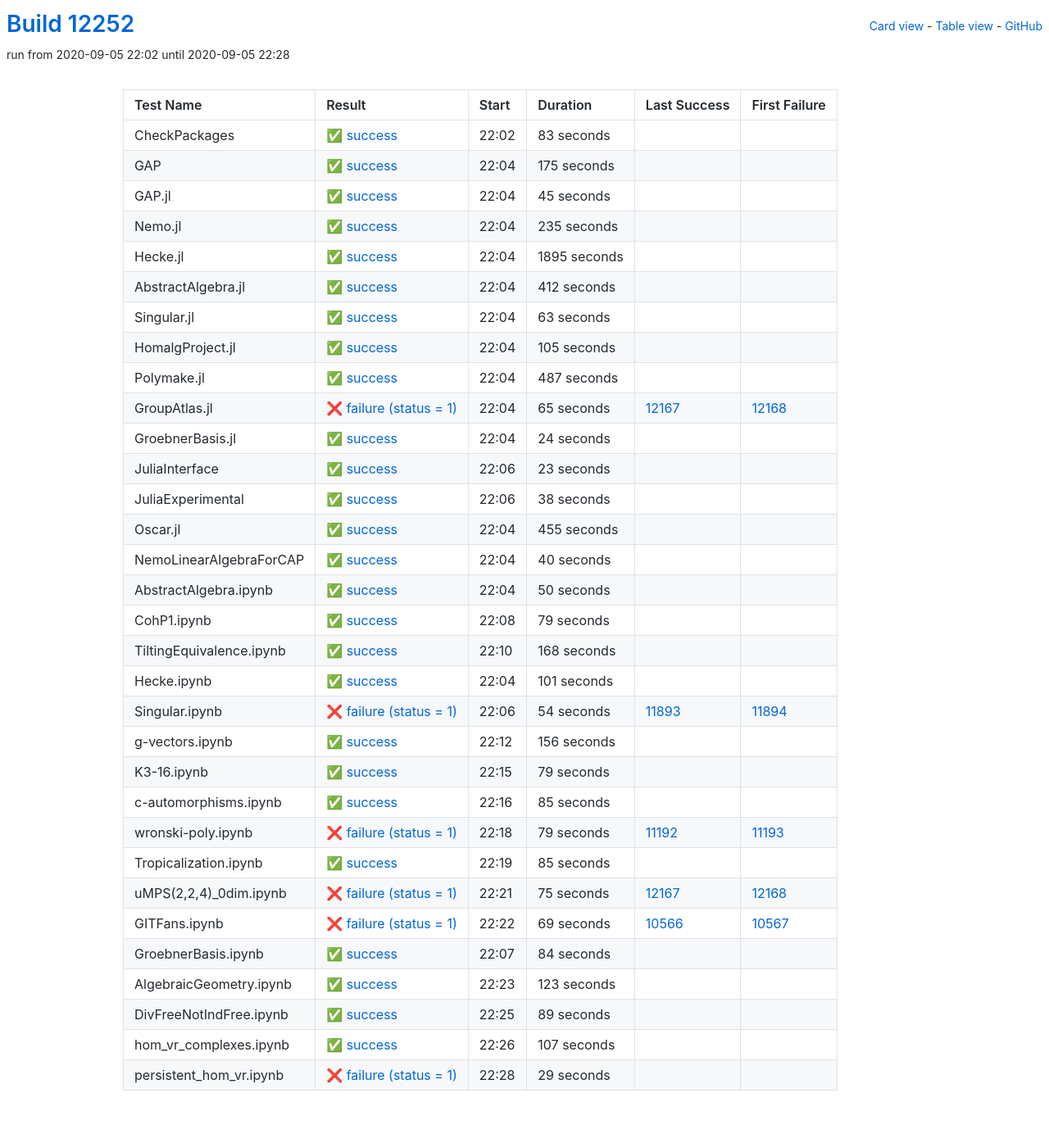
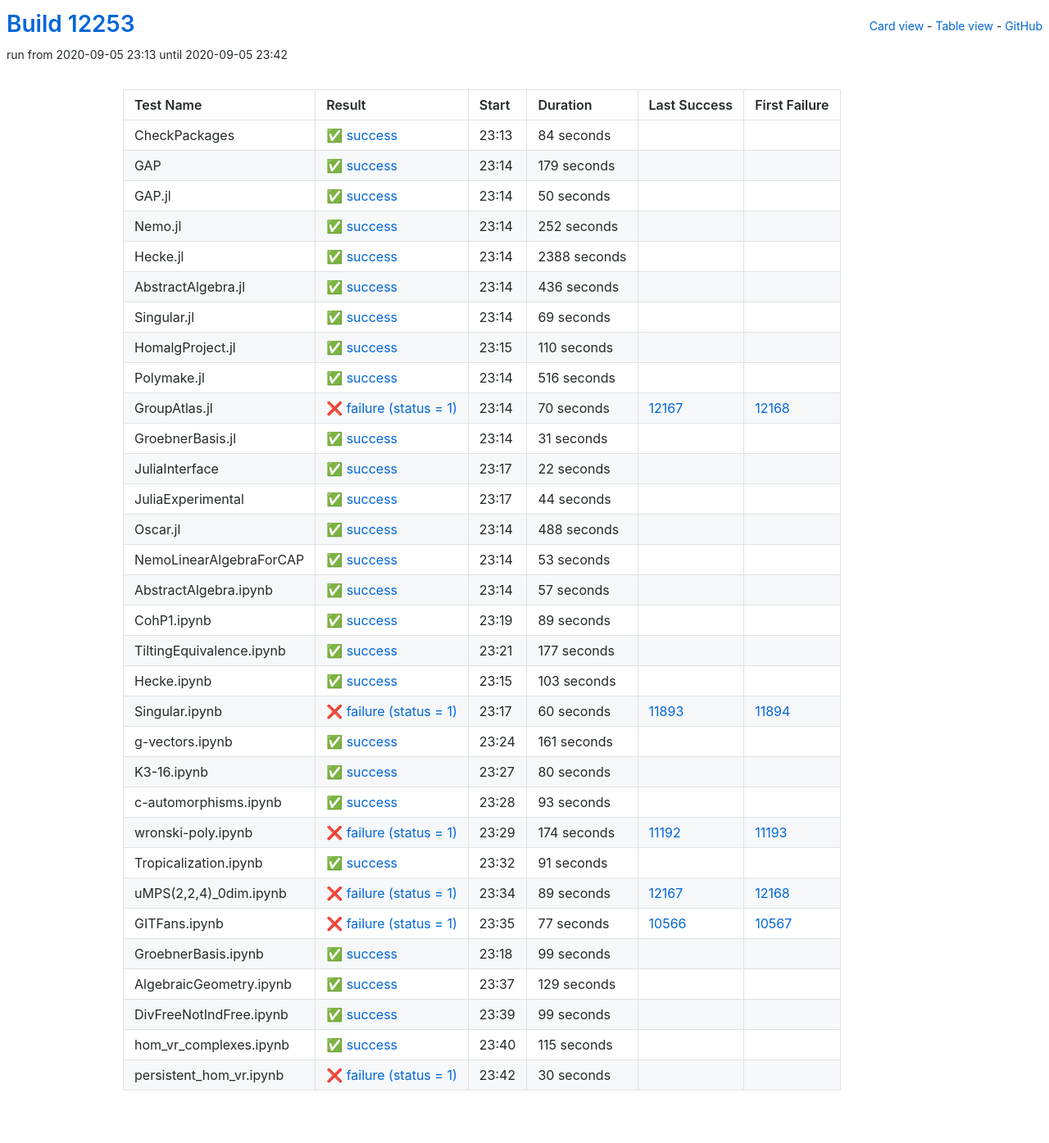
Before and after one commit to oscar-system/oscar-ci-status, a Jekyll site: the page built from table.html, in a window 1280 px wide. Shown: the whole page at 82% size. Built offline with Jekyll 4.4.1, drawn with Linux system fonts in a browser that asks for light colours.

Commit message:
Build #12253

```diff
--- a/_data/ci.yml
+++ b/_data/ci.yml
@@ -1,6 +1,6 @@
 ---
-build: 12252
-build_url: https://oscarci.mathematik.uni-kl.de/job/oscar/12252/
+build: 12253
+build_url: https://oscarci.mathematik.uni-kl.de/job/oscar/12253/
 job: oscar
 organization: oscar-system
 repo: oscar-ci-status
@@ -8,188 +8,32 @@
 tests:
 - name: CheckPackages
   id: checkpackages
-  log: https://oscarci.mathematik.uni-kl.de/job/oscar/12252/artifact/logs/build-12252/CheckPackages.log
-  start: 2020-09-05 22:02
+  log: https://oscarci.mathematik.uni-kl.de/job/oscar/12253/artifact/logs/build-12253/CheckPackages.log
+  start: 2020-09-05 23:13
   success: true
   exitcode: 0
   status: success
-  duration: 83
+  duration: 84
   last_success: false
   last_success_url:
   first_failure: false
   first_failure_url:
 - name: GAP
   id: gap
-  log: https://oscarci.mathematik.uni-kl.de/job/oscar/12252/artifact/logs/build-12252/GAP.log
-  start: 2020-09-05 22:04
+  log: https://oscarci.mathematik.uni-kl.de/job/oscar/12253/artifact/logs/build-12253/GAP.log
+  start: 2020-09-05 23:14
   success: true
   exitcode: 0
   status: success
-  duration: 175
+  duration: 179
   last_success: false
   last_success_url:
   first_failure: false
   first_failure_url:
 - name: GAP.jl
   id: gap-jl
-  log: https://oscarci.mathematik.uni-kl.de/job/oscar/12252/artifact/logs/build-12252/GAP.jl.log
-  start: 2020-09-05 22:04
-  success: true
-  exitcode: 0
-  status: success
-  duration: 45
-  last_success: false
-  last_success_url:
-  first_failure: false
-  first_failure_url:
-- name: Nemo.jl
-  id: nemo-jl
-  log: https://oscarci.mathematik.uni-kl.de/job/oscar/12252/artifact/logs/build-12252/Nemo.jl.log
-  start: 2020-09-05 22:04
-  success: true
-  exitcode: 0
-  status: success
-  duration: 235
-  last_success: false
-  last_success_url:
-  first_failure: false
-  first_failure_url:
-- name: Hecke.jl
-  id: hecke-jl
-  log: https://oscarci.mathematik.uni-kl.de/job/oscar/12252/artifact/logs/build-12252/Hecke.jl.log
-  start: 2020-09-05 22:04
-  success: true
-  exitcode: 0
-  status: success
-  duration: 1895
-  last_success: false
-  last_success_url:
-  first_failure: false
-  first_failure_url:
-- name: AbstractAlgebra.jl
-  id: abstractalgebra-jl
-  log: https://oscarci.mathematik.uni-kl.de/job/oscar/12252/artifact/logs/build-12252/AbstractAlgebra.jl.log
-  start: 2020-09-05 22:04
-  success: true
-  exitcode: 0
-  status: success
-  duration: 412
-  last_success: false
-  last_success_url:
-  first_failure: false
-  first_failure_url:
-- name: Singular.jl
-  id: singular-jl
-  log: https://oscarci.mathematik.uni-kl.de/job/oscar/12252/artifact/logs/build-12252/Singular.jl.log
-  start: 2020-09-05 22:04
-  success: true
-  exitcode: 0
-  status: success
-  duration: 63
-  last_success: false
-  last_success_url:
-  first_failure: false
-  first_failure_url:
-- name: HomalgProject.jl
-  id: homalgproject-jl
-  log: https://oscarci.mathematik.uni-kl.de/job/oscar/12252/artifact/logs/build-12252/HomalgProject.jl.log
-  start: 2020-09-05 22:04
-  success: true
-  exitcode: 0
-  status: success
-  duration: 105
-  last_success: false
-  last_success_url:
-  first_failure: false
-  first_failure_url:
-- name: Polymake.jl
-  id: polymake-jl
-  log: https://oscarci.mathematik.uni-kl.de/job/oscar/12252/artifact/logs/build-12252/Polymake.jl.log
-  start: 2020-09-05 22:04
-  success: true
-  exitcode: 0
-  status: success
-  duration: 487
-  last_success: false
-  last_success_url:
-  first_failure: false
-  first_failure_url:
-- name: GroupAtlas.jl
-  id: groupatlas-jl
-  log: https://oscarci.mathematik.uni-kl.de/job/oscar/12252/artifact/logs/build-12252/GroupAtlas.jl.log
-  start: 2020-09-05 22:04
-  success: false
-  exitcode: 1
-  status: failure
-  duration: 65
-  last_success: 12167
-  last_success_url: https://oscarci.mathematik.uni-kl.de/job/oscar/12167/
-  first_failure: 12168
-  first_failure_url: https://oscarci.mathematik.uni-kl.de/job/oscar/12168/
-- name: GroebnerBasis.jl
-  id: groebnerbasis-jl
-  log: https://oscarci.mathematik.uni-kl.de/job/oscar/12252/artifact/logs/build-12252/GroebnerBasis.jl.log
-  start: 2020-09-05 22:04
-  success: true
-  exitcode: 0
-  status: success
-  duration: 24
-  last_success: false
-  last_success_url:
-  first_failure: false
-  first_failure_url:
-- name: JuliaInterface
-  id: juliainterface
-  log: https://oscarci.mathematik.uni-kl.de/job/oscar/12252/artifact/logs/build-12252/JuliaInterface.log
-  start: 2020-09-05 22:06
-  success: true
-  exitcode: 0
-  status: success
-  duration: 23
-  last_success: false
-  last_success_url:
-  first_failure: false
-  first_failure_url:
-- name: JuliaExperimental
-  id: juliaexperimental
-  log: https://oscarci.mathematik.uni-kl.de/job/oscar/12252/artifact/logs/build-12252/JuliaExperimental.log
-  start: 2020-09-05 22:06
-  success: true
-  exitcode: 0
-  status: success
-  duration: 38
-  last_success: false
-  last_success_url:
-  first_failure: false
-  first_failure_url:
-- name: Oscar.jl
-  id: oscar-jl
-  log: https://oscarci.mathematik.uni-kl.de/job/oscar/12252/artifact/logs/build-12252/Oscar.jl.log
-  start: 2020-09-05 22:04
-  success: true
-  exitcode: 0
-  status: success
-  duration: 455
-  last_success: false
-  last_success_url:
-  first_failure: false
-  first_failure_url:
-- name: NemoLinearAlgebraForCAP
-  id: nemolinearalgebraforcap
-  log: https://oscarci.mathematik.uni-kl.de/job/oscar/12252/artifact/logs/build-12252/NemoLinearAlgebraForCAP.log
-  start: 2020-09-05 22:04
-  success: true
-  exitcode: 0
-  status: success
-  duration: 40
-  last_success: false
-  last_success_url:
-  first_failure: false
-  first_failure_url:
-- name: AbstractAlgebra.ipynb
-  id: abstractalgebra-ipynb
-  log: https://oscarci.mathematik.uni-kl.de/job/oscar/12252/artifact/logs/build-12252/AbstractAlgebra.ipynb.log
-  start: 2020-09-05 22:04
+  log: https://oscarci.mathematik.uni-kl.de/job/oscar/12253/artifact/logs/build-12253/GAP.jl.log
+  start: 2020-09-05 23:14
   success: true
   exitcode: 0
   status: success
@@ -198,166 +42,166 @@
   last_success_url:
   first_failure: false
   first_failure_url:
-- name: CohP1.ipynb
-  id: cohp1-ipynb
-  log: https://oscarci.mathematik.uni-kl.de/job/oscar/12252/artifact/logs/build-12252/CohP1.ipynb.log
-  start: 2020-09-05 22:08
+- name: Nemo.jl
+  id: nemo-jl
+  log: https://oscarci.mathematik.uni-kl.de/job/oscar/12253/artifact/logs/build-12253/Nemo.jl.log
+  start: 2020-09-05 23:14
   success: true
   exitcode: 0
   status: success
-  duration: 79
+  duration: 252
   last_success: false
   last_success_url:
   first_failure: false
   first_failure_url:
-- name: TiltingEquivalence.ipynb
-  id: tiltingequivalence-ipynb
-  log: https://oscarci.mathematik.uni-kl.de/job/oscar/12252/artifact/logs/build-12252/TiltingEquivalence.ipynb.log
-  start: 2020-09-05 22:10
+- name: Hecke.jl
+  id: hecke-jl
+  log: https://oscarci.mathematik.uni-kl.de/job/oscar/12253/artifact/logs/build-12253/Hecke.jl.log
+  start: 2020-09-05 23:14
   success: true
   exitcode: 0
   status: success
-  duration: 168
+  duration: 2388
   last_success: false
   last_success_url:
   first_failure: false
   first_failure_url:
-- name: Hecke.ipynb
-  id: hecke-ipynb
-  log: https://oscarci.mathematik.uni-kl.de/job/oscar/12252/artifact/logs/build-12252/Hecke.ipynb.log
-  start: 2020-09-05 22:04
+- name: AbstractAlgebra.jl
+  id: abstractalgebra-jl
+  log: https://oscarci.mathematik.uni-kl.de/job/oscar/12253/artifact/logs/build-12253/AbstractAlgebra.jl.log
+  start: 2020-09-05 23:14
   success: true
   exitcode: 0
   status: success
-  duration: 101
+  duration: 436
   last_success: false
   last_success_url:
   first_failure: false
   first_failure_url:
-- name: Singular.ipynb
-  id: singular-ipynb
-  log: https://oscarci.mathematik.uni-kl.de/job/oscar/12252/artifact/logs/build-12252/Singular.ipynb.log
-  start: 2020-09-05 22:06
-  success: false
-  exitcode: 1
-  status: failure
-  duration: 54
-  last_success: 11893
-  last_success_url: https://oscarci.mathematik.uni-kl.de/job/oscar/11893/
-  first_failure: 11894
-  first_failure_url: https://oscarci.mathematik.uni-kl.de/job/oscar/11894/
-- name: g-vectors.ipynb
-  id: g-vectors-ipynb
-  log: https://oscarci.mathematik.uni-kl.de/job/oscar/12252/artifact/logs/build-12252/g-vectors.ipynb.log
-  start: 2020-09-05 22:12
+- name: Singular.jl
+  id: singular-jl
+  log: https://oscarci.mathematik.uni-kl.de/job/oscar/12253/artifact/logs/build-12253/Singular.jl.log
+  start: 2020-09-05 23:14
   success: true
   exitcode: 0
   status: success
-  duration: 156
+  duration: 69
   last_success: false
   last_success_url:
   first_failure: false
   first_failure_url:
-- name: K3-16.ipynb
-  id: k3-16-ipynb
-  log: https://oscarci.mathematik.uni-kl.de/job/oscar/12252/artifact/logs/build-12252/K3-16.ipynb.log
-  start: 2020-09-05 22:15
+- name: HomalgProject.jl
+  id: homalgproject-jl
+  log: https://oscarci.mathematik.uni-kl.de/job/oscar/12253/artifact/logs/build-12253/HomalgProject.jl.log
+  start: 2020-09-05 23:15
   success: true
   exitcode: 0
   status: success
-  duration: 79
+  duration: 110
   last_success: false
   last_success_url:
   first_failure: false
   first_failure_url:
-- name: c-automorphisms.ipynb
-  id: c-automorphisms-ipynb
-  log: https://oscarci.mathematik.uni-kl.de/job/oscar/12252/artifact/logs/build-12252/c-automorphisms.ipynb.log
-  start: 2020-09-05 22:16
+- name: Polymake.jl
+  id: polymake-jl
+  log: https://oscarci.mathematik.uni-kl.de/job/oscar/12253/artifact/logs/build-12253/Polymake.jl.log
+  start: 2020-09-05 23:14
   success: true
   exitcode: 0
   status: success
-  duration: 85
+  duration: 516
   last_success: false
   last_success_url:
   first_failure: false
   first_failure_url:
-- name: wronski-poly.ipynb
-  id: wronski-poly-ipynb
-  log: https://oscarci.mathematik.uni-kl.de/job/oscar/12252/artifact/logs/build-12252/wronski-poly.ipynb.log
-  start: 2020-09-05 22:18
+- name: GroupAtlas.jl
+  id: groupatlas-jl
+  log: https://oscarci.mathematik.uni-kl.de/job/oscar/12253/artifact/logs/build-12253/GroupAtlas.jl.log
+  start: 2020-09-05 23:14
   success: false
   exitcode: 1
   status: failure
-  duration: 79
-  last_success: 11192
-  last_success_url: https://oscarci.mathematik.uni-kl.de/job/oscar/11192/
-  first_failure: 11193
-  first_failure_url: https://oscarci.mathematik.uni-kl.de/job/oscar/11193/
-- name: Tropicalization.ipynb
-  id: tropicalization-ipynb
-  log: https://oscarci.mathematik.uni-kl.de/job/oscar/12252/artifact/logs/build-12252/Tropicalization.ipynb.log
-  start: 2020-09-05 22:19
+  duration: 70
+  last_success: 12167
+  last_success_url: https://oscarci.mathematik.uni-kl.de/job/oscar/12167/
+  first_failure: 12168
+  first_failure_url: https://oscarci.mathematik.uni-kl.de/job/oscar/12168/
+- name: GroebnerBasis.jl
+  id: groebnerbasis-jl
+  log: https://oscarci.mathematik.uni-kl.de/job/oscar/12253/artifact/logs/build-12253/GroebnerBasis.jl.log
+  start: 2020-09-05 23:14
   success: true
   exitcode: 0
   status: success
-  duration: 85
+  duration: 31
   last_success: false
   last_success_url:
   first_failure: false
   first_failure_url:
-- name: uMPS(2,2,4)_0dim.ipynb
-  id: umps-2-2-4-0dim-ipynb
-  log: https://oscarci.mathematik.uni-kl.de/job/oscar/12252/artifact/logs/build-12252/uMPS-2-2-4-_0dim.ipynb.log
-  start: 2020-09-05 22:21
-  success: false
-  exitcode: 1
-  status: failure
-  duration: 75
-  last_success: 12167
-  last_success_url: https://oscarci.mathematik.uni-kl.de/job/oscar/12167/
-  first_failure: 12168
-  first_failure_url: https://oscarci.mathematik.uni-kl.de/job/oscar/12168/
-- name: GITFans.ipynb
-  id: gitfans-ipynb
-  log: https://oscarci.mathematik.uni-kl.de/job/oscar/12252/artifact/logs/build-12252/GITFans.ipynb.log
-  start: 2020-09-05 22:22
-  success: false
-  exitcode: 1
-  status: failure
-  duration: 69
-  last_success: 10566
-  last_success_url: https://oscarci.mathematik.uni-kl.de/job/oscar/10566/
-  first_failure: 10567
-  first_failure_url: https://oscarci.mathematik.uni-kl.de/job/oscar/10567/
-- name: GroebnerBasis.ipynb
-  id: groebnerbasis-ipynb
-  log: https://oscarci.mathematik.uni-kl.de/job/oscar/12252/artifact/logs/build-12252/GroebnerBasis.ipynb.log
-  start: 2020-09-05 22:07
+- name: JuliaInterface
+  id: juliainterface
+  log: https://oscarci.mathematik.uni-kl.de/job/oscar/12253/artifact/logs/build-12253/JuliaInterface.log
+  start: 2020-09-05 23:17
   success: true
   exitcode: 0
   status: success
-  duration: 84
+  duration: 22
   last_success: false
   last_success_url:
   first_failure: false
   first_failure_url:
-- name: AlgebraicGeometry.ipynb
-  id: algebraicgeometry-ipynb
-  log: https://oscarci.mathematik.uni-kl.de/job/oscar/12252/artifact/logs/build-12252/AlgebraicGeometry.ipynb.log
-  start: 2020-09-05 22:23
+- name: JuliaExperimental
+  id: juliaexperimental
+  log: https://oscarci.mathematik.uni-kl.de/job/oscar/12253/artifact/logs/build-12253/JuliaExperimental.log
+  start: 2020-09-05 23:17
   success: true
   exitcode: 0
   status: success
-  duration: 123
+  duration: 44
   last_success: false
   last_success_url:
   first_failure: false
   first_failure_url:
-- name: DivFreeNotIndFree.ipynb
-  id: divfreenotindfree-ipynb
-  log: https://oscarci.mathematik.uni-kl.de/job/oscar/12252/artifact/logs/build-12252/DivFreeNotIndFree.ipynb.log
-  start: 2020-09-05 22:25
+- name: Oscar.jl
+  id: oscar-jl
+  log: https://oscarci.mathematik.uni-kl.de/job/oscar/12253/artifact/logs/build-12253/Oscar.jl.log
+  start: 2020-09-05 23:14
+  success: true
+  exitcode: 0
+  status: success
+  duration: 488
+  last_success: false
+  last_success_url:
+  first_failure: false
+  first_failure_url:
+- name: NemoLinearAlgebraForCAP
+  id: nemolinearalgebraforcap
+  log: https://oscarci.mathematik.uni-kl.de/job/oscar/12253/artifact/logs/build-12253/NemoLinearAlgebraForCAP.log
+  start: 2020-09-05 23:14
+  success: true
+  exitcode: 0
+  status: success
+  duration: 53
+  last_success: false
+  last_success_url:
+  first_failure: false
+  first_failure_url:
+- name: AbstractAlgebra.ipynb
+  id: abstractalgebra-ipynb
+  log: https://oscarci.mathematik.uni-kl.de/job/oscar/12253/artifact/logs/build-12253/AbstractAlgebra.ipynb.log
+  start: 2020-09-05 23:14
+  success: true
+  exitcode: 0
+  status: success
+  duration: 57
+  last_success: false
+  last_success_url:
+  first_failure: false
+  first_failure_url:
+- name: CohP1.ipynb
+  id: cohp1-ipynb
+  log: https://oscarci.mathematik.uni-kl.de/job/oscar/12253/artifact/logs/build-12253/CohP1.ipynb.log
+  start: 2020-09-05 23:19
   success: true
   exitcode: 0
   status: success
@@ -366,26 +210,182 @@
   last_success_url:
   first_failure: false
   first_failure_url:
-- name: hom_vr_complexes.ipynb
-  id: hom-vr-complexes-ipynb
-  log: https://oscarci.mathematik.uni-kl.de/job/oscar/12252/artifact/logs/build-12252/hom_vr_complexes.ipynb.log
-  start: 2020-09-05 22:26
+- name: TiltingEquivalence.ipynb
+  id: tiltingequivalence-ipynb
+  log: https://oscarci.mathematik.uni-kl.de/job/oscar/12253/artifact/logs/build-12253/TiltingEquivalence.ipynb.log
+  start: 2020-09-05 23:21
   success: true
   exitcode: 0
   status: success
-  duration: 107
+  duration: 177
+  last_success: false
+  last_success_url:
+  first_failure: false
+  first_failure_url:
+- name: Hecke.ipynb
+  id: hecke-ipynb
+  log: https://oscarci.mathematik.uni-kl.de/job/oscar/12253/artifact/logs/build-12253/Hecke.ipynb.log
+  start: 2020-09-05 23:15
+  success: true
+  exitcode: 0
+  status: success
+  duration: 103
+  last_success: false
+  last_success_url:
+  first_failure: false
+  first_failure_url:
+- name: Singular.ipynb
+  id: singular-ipynb
+  log: https://oscarci.mathematik.uni-kl.de/job/oscar/12253/artifact/logs/build-12253/Singular.ipynb.log
+  start: 2020-09-05 23:17
+  success: false
+  exitcode: 1
+  status: failure
+  duration: 60
+  last_success: 11893
+  last_success_url: https://oscarci.mathematik.uni-kl.de/job/oscar/11893/
+  first_failure: 11894
+  first_failure_url: https://oscarci.mathematik.uni-kl.de/job/oscar/11894/
+- name: g-vectors.ipynb
+  id: g-vectors-ipynb
+  log: https://oscarci.mathematik.uni-kl.de/job/oscar/12253/artifact/logs/build-12253/g-vectors.ipynb.log
+  start: 2020-09-05 23:24
+  success: true
+  exitcode: 0
+  status: success
+  duration: 161
+  last_success: false
+  last_success_url:
+  first_failure: false
+  first_failure_url:
+- name: K3-16.ipynb
+  id: k3-16-ipynb
+  log: https://oscarci.mathematik.uni-kl.de/job/oscar/12253/artifact/logs/build-12253/K3-16.ipynb.log
+  start: 2020-09-05 23:27
+  success: true
+  exitcode: 0
+  status: success
+  duration: 80
+  last_success: false
+  last_success_url:
+  first_failure: false
+  first_failure_url:
+- name: c-automorphisms.ipynb
+  id: c-automorphisms-ipynb
+  log: https://oscarci.mathematik.uni-kl.de/job/oscar/12253/artifact/logs/build-12253/c-automorphisms.ipynb.log
+  start: 2020-09-05 23:28
+  success: true
+  exitcode: 0
+  status: success
+  duration: 93
+  last_success: false
+  last_success_url:
+  first_failure: false
+  first_failure_url:
+- name: wronski-poly.ipynb
+  id: wronski-poly-ipynb
+  log: https://oscarci.mathematik.uni-kl.de/job/oscar/12253/artifact/logs/build-12253/wronski-poly.ipynb.log
+  start: 2020-09-05 23:29
+  success: false
+  exitcode: 1
+  status: failure
+  duration: 174
+  last_success: 11192
+  last_success_url: https://oscarci.mathematik.uni-kl.de/job/oscar/11192/
+  first_failure: 11193
+  first_failure_url: https://oscarci.mathematik.uni-kl.de/job/oscar/11193/
+- name: Tropicalization.ipynb
+  id: tropicalization-ipynb
+  log: https://oscarci.mathematik.uni-kl.de/job/oscar/12253/artifact/logs/build-12253/Tropicalization.ipynb.log
+  start: 2020-09-05 23:32
+  success: true
+  exitcode: 0
+  status: success
+  duration: 91
+  last_success: false
+  last_success_url:
+  first_failure: false
+  first_failure_url:
+- name: uMPS(2,2,4)_0dim.ipynb
+  id: umps-2-2-4-0dim-ipynb
+  log: https://oscarci.mathematik.uni-kl.de/job/oscar/12253/artifact/logs/build-12253/uMPS-2-2-4-_0dim.ipynb.log
+  start: 2020-09-05 23:34
+  success: false
+  exitcode: 1
+  status: failure
+  duration: 89
+  last_success: 12167
+  last_success_url: https://oscarci.mathematik.uni-kl.de/job/oscar/12167/
+  first_failure: 12168
+  first_failure_url: https://oscarci.mathematik.uni-kl.de/job/oscar/12168/
+- name: GITFans.ipynb
+  id: gitfans-ipynb
+  log: https://oscarci.mathematik.uni-kl.de/job/oscar/12253/artifact/logs/build-12253/GITFans.ipynb.log
+  start: 2020-09-05 23:35
+  success: false
+  exitcode: 1
+  status: failure
+  duration: 77
+  last_success: 10566
+  last_success_url: https://oscarci.mathematik.uni-kl.de/job/oscar/10566/
+  first_failure: 10567
+  first_failure_url: https://oscarci.mathematik.uni-kl.de/job/oscar/10567/
+- name: GroebnerBasis.ipynb
+  id: groebnerbasis-ipynb
+  log: https://oscarci.mathematik.uni-kl.de/job/oscar/12253/artifact/logs/build-12253/GroebnerBasis.ipynb.log
+  start: 2020-09-05 23:18
+  success: true
+  exitcode: 0
+  status: success
+  duration: 99
+  last_success: false
+  last_success_url:
+  first_failure: false
+  first_failure_url:
+- name: AlgebraicGeometry.ipynb
+  id: algebraicgeometry-ipynb
+  log: https://oscarci.mathematik.uni-kl.de/job/oscar/12253/artifact/logs/build-12253/AlgebraicGeometry.ipynb.log
+  start: 2020-09-05 23:37
+  success: true
+  exitcode: 0
+  status: success
+  duration: 129
+  last_success: false
+  last_success_url:
+  first_failure: false
+  first_failure_url:
+- name: DivFreeNotIndFree.ipynb
+  id: divfreenotindfree-ipynb
+  log: https://oscarci.mathematik.uni-kl.de/job/oscar/12253/artifact/logs/build-12253/DivFreeNotIndFree.ipynb.log
+  start: 2020-09-05 23:39
+  success: true
+  exitcode: 0
+  status: success
+  duration: 99
+  last_success: false
+  last_success_url:
+  first_failure: false
+  first_failure_url:
+- name: hom_vr_complexes.ipynb
+  id: hom-vr-complexes-ipynb
+  log: https://oscarci.mathematik.uni-kl.de/job/oscar/12253/artifact/logs/build-12253/hom_vr_complexes.ipynb.log
+  start: 2020-09-05 23:40
+  success: true
+  exitcode: 0
+  status: success
+  duration: 115
   last_success: false
   last_success_url:
   first_failure: false
   first_failure_url:
 - name: persistent_hom_vr.ipynb
   id: persistent-hom-vr-ipynb
-  log: https://oscarci.mathematik.uni-kl.de/job/oscar/12252/artifact/logs/build-12252/persistent_hom_vr.ipynb.log
-  start: 2020-09-05 22:28
+  log: https://oscarci.mathematik.uni-kl.de/job/oscar/12253/artifact/logs/build-12253/persistent_hom_vr.ipynb.log
+  start: 2020-09-05 23:42
   success: false
   exitcode: 1
   status: failure
-  duration: 29
+  duration: 30
   last_success: false
   last_success_url:
   first_failure: false
```
Also changed, not shown: README.md.
